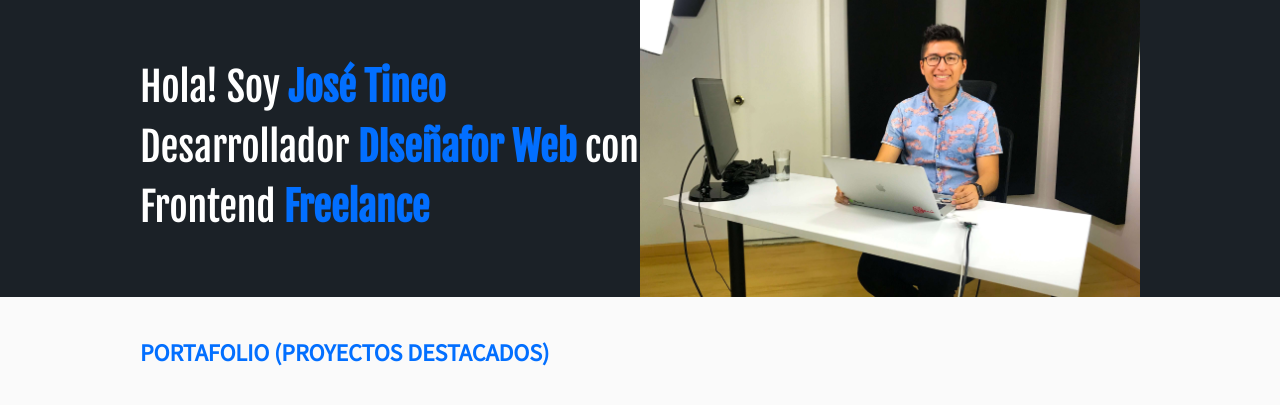
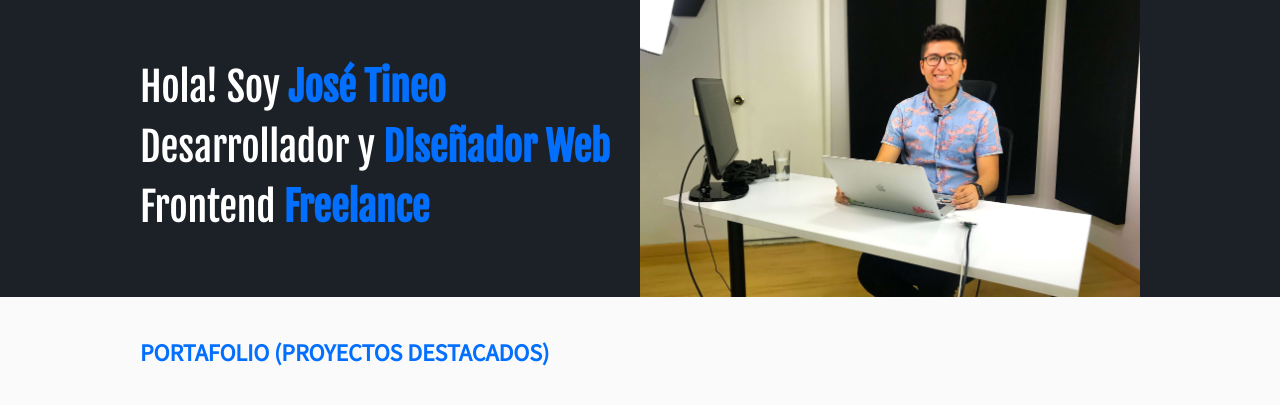
Before and after one commit to joseluistineo90/curricular, a plain HTML site: page index.html in a window 1280 px wide. Shown: the part 73-478 px from the top of the page. Drawn offline with Linux system fonts and the light colour scheme.

Commit message:
correccion

```diff
--- a/index.html
+++ b/index.html
@@ -41,7 +41,7 @@
     <section class="hero">
       <div class="container">
         <h1>
-          Hola! Soy <strong>José Tineo</strong> <br/> Desarrollador  <strong>DIseñafor Web</strong> con <br> Frontend <strong>Freelance</strong>
+          Hola! Soy <strong>José Tineo</strong> <br/> Desarrollador y <strong>DIseñador Web</strong>  <br> Frontend <strong>Freelance</strong>
         </h1>
         <img class="hero-image" src="images/hero.jpg" width="500" height="300" alt="imagen principal del sitio">
       </div>
```
